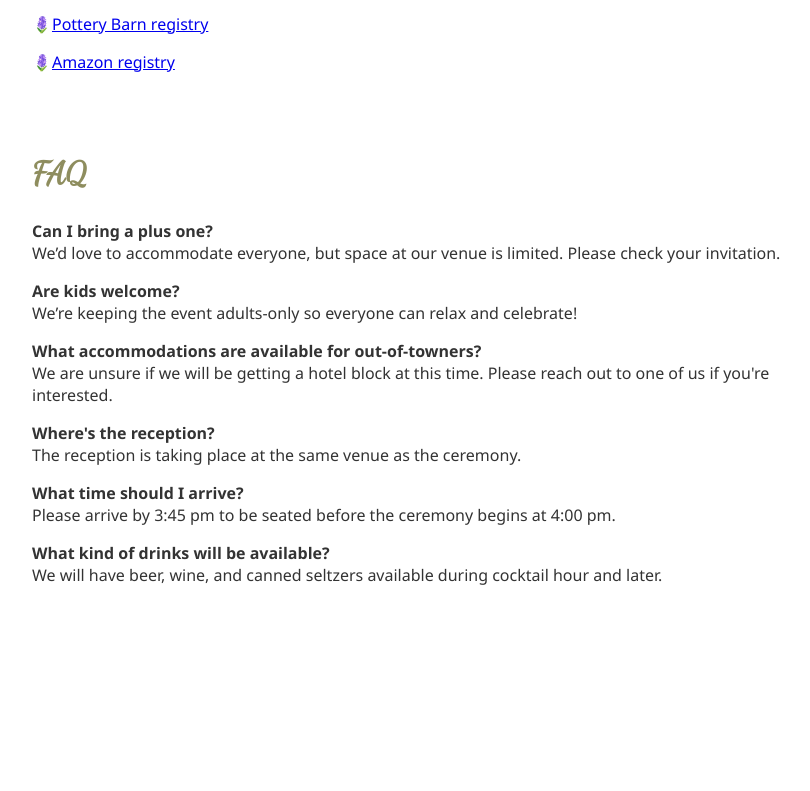
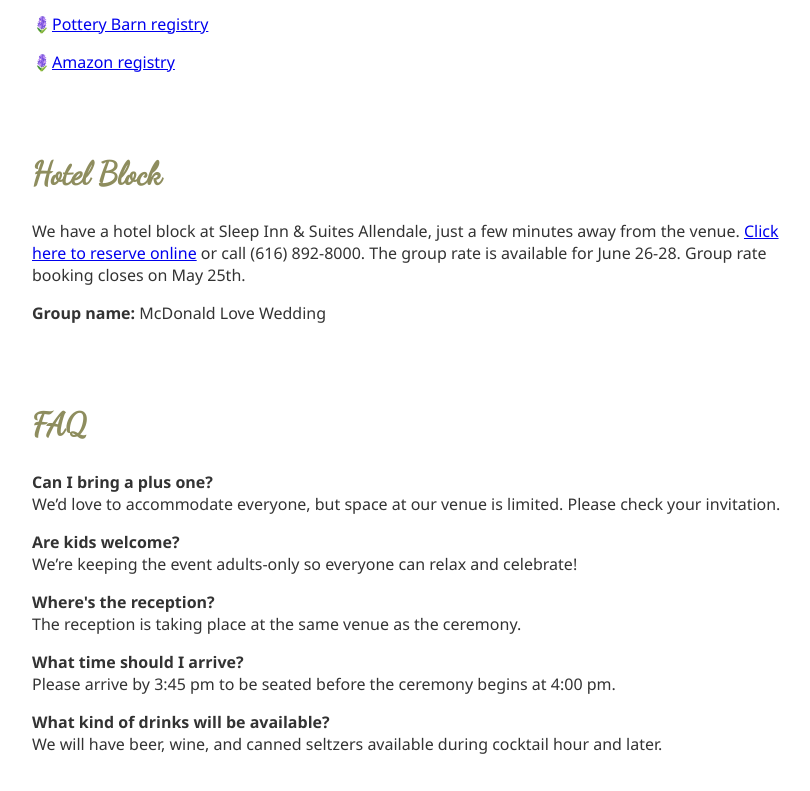
Before and after one commit to mmcdonald9/mmcdonald9.github.io, a plain HTML site: page index.html in a window 1280 px wide. Shown: the part 1972-2763 px from the top of the page, without its empty margins (224-1034 px from the left). Before the commit the page ends 2594 px from the top, so only its background shows below. Drawn offline with Linux system fonts and the light colour scheme.

Commit message:
hotel block

```diff
--- a/index.html
+++ b/index.html
@@ -131,16 +131,19 @@ const countdownFunction = setInterval(function() {
     <p><strong>Donate to the shelter we adopted Saber from:</strong> <a href="https://www.al-van.org/donate">Donate to Al-Van Animal Shelter</a>. Please email your receipt to Ronandmiriamlove@gmail.com so we can send you a thank you card!
     <p>🪻<a href="https://www.potterybarn.com/registry/dkqh2fxssj/registry-list.html">Pottery Barn registry</a></p>
     <p>🪻<a href="https://www.amazon.com/wedding/registry/27QVGNBOL6AZU">Amazon registry</a></p>
+    </div>
 
-    </div>
+<div class="section" id="stays">
+    <h2>Hotel Block</h2>
+    <p> We have a hotel block at Sleep Inn & Suites Allendale, just a few minutes away from the venue. <a href="https://www.choicehotels.com/reservations/groups/FW79R6">Click here to reserve online</a> or call (616) 892-8000. The group rate is available for June 26-28. Group rate booking closes on May 25th.</p>
+    <p><strong>Group name:</strong> McDonald Love Wedding</p>
+  </div>
 
   <div class="section" id="faq">
     <h2>FAQ</h2>
     <p><strong>Can I bring a plus one?</strong><br>We’d love to accommodate everyone, but space at our venue is limited. Please check your invitation.</p>
 
     <p><strong>Are kids welcome?</strong><br>We’re keeping the event adults-only so everyone can relax and celebrate!</p>
-
-    <p><strong>What accommodations are available for out-of-towners?</strong><br>We are unsure if we will be getting a hotel block at this time. Please reach out to one of us if you're interested.
 
     <p><strong>Where's the reception?</strong><br>The reception is taking place at the same venue as the ceremony.</p>
 
```
